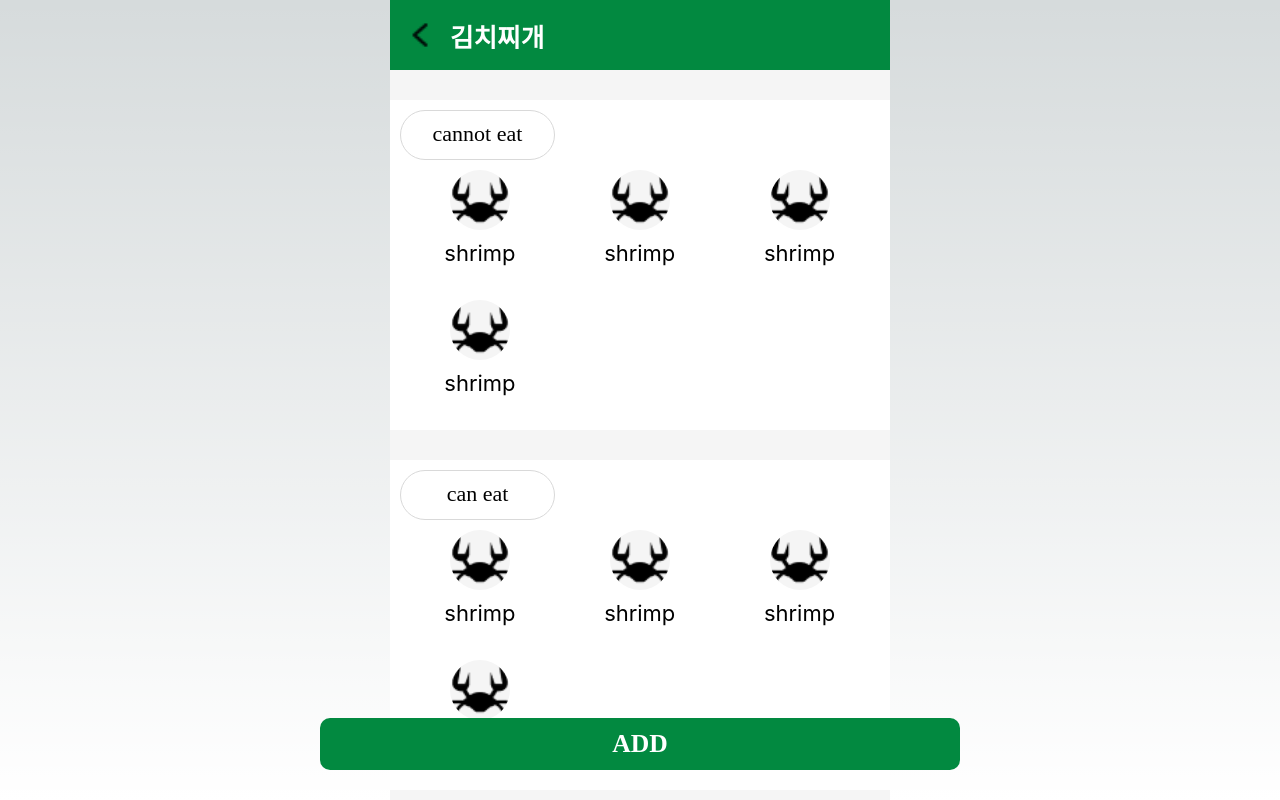
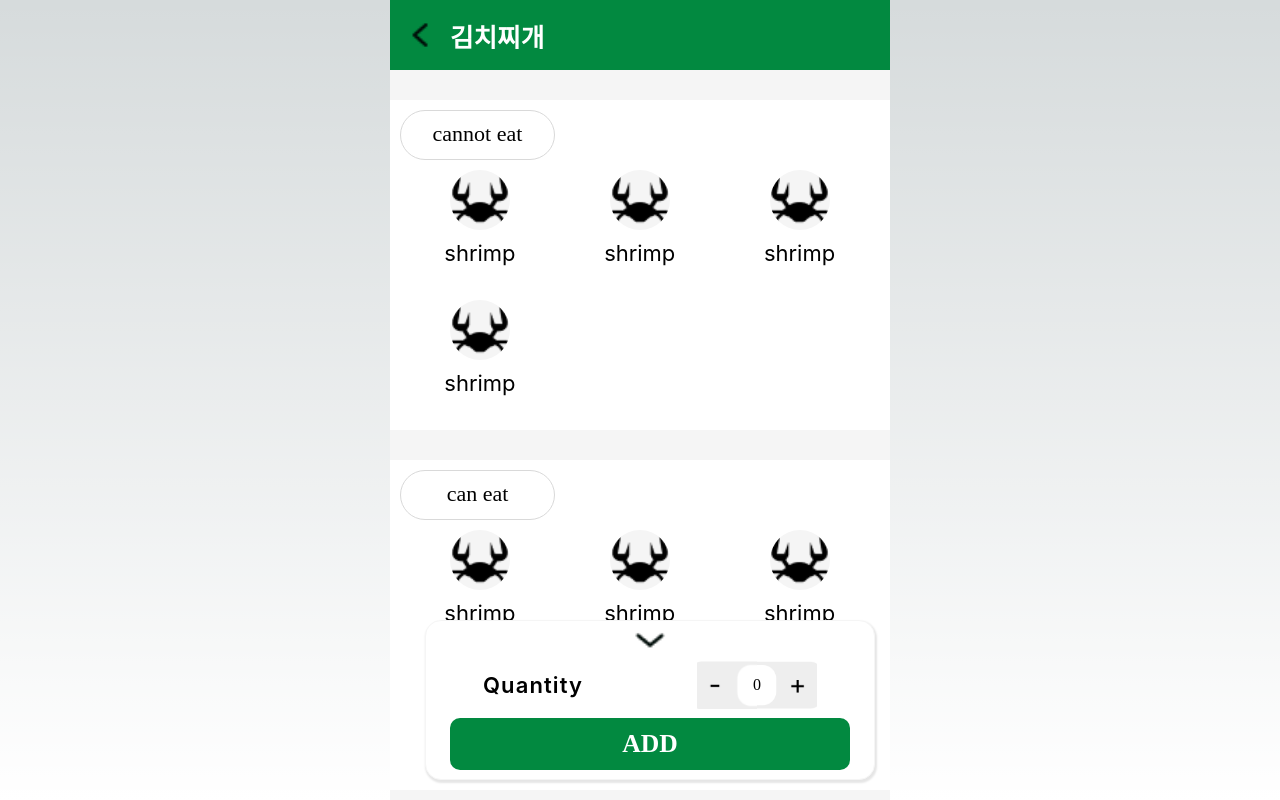
Before and after one commit to Capstone-2024-1/frontend, a Next.js app: page /menu/detail in a window 1280 px wide. Both pictures are taken after a click on the element "SELECT". Built offline with nearby package versions, Linux system fonts and the light colour scheme.

Commit message:
feat: AddBox 구현 (#17)

```diff
--- /dev/null
+++ b/src/components/foodDetail/AddBox.tsx
@@ -0,0 +1,142 @@
+import { setColor } from '@/utils/setColor';
+import { Box, CardMedia } from '@mui/material'
+import React, { useState } from 'react'
+
+const AddBox = ({handleClick}:{handleClick:()=>void}) => {
+  const [num, setNum] = useState<number>(0);
+  const handlePlus = () => {
+    setNum(num + 1);
+  }
+  const handleMinus = () => {
+    if(num>0)setNum(num - 1);
+  }
+  return (
+    <Box>
+      <Box sx={{...addStyle, right: '15%','@media (min-width: 500px)': {
+          right: 'calc(50% - 235px)',
+        },}}>
+            <CardMedia
+            component="img"
+            image={'/images/arrow-down.png'}
+            title="profile"
+            sx={imageStyle}
+            onClick={handleClick}
+            />
+            <Box sx={quantityStyle}>
+              <Box sx={textStyle}>
+                Quantity
+              </Box>
+              <Box sx={addBoxStyle}>
+                <CardMedia
+              component="img"
+              image={'/images/addLeft.png'}
+              title="profile"
+              sx={addImageStyle}
+              onClick={handleMinus}
+              />
+              <CardMedia
+              component="img"
+              image={'/images/addRight.png'}
+              title="profile"
+              sx={addImageStyle}
+              onClick={handlePlus}
+              />
+              <Box sx={numStyle}>
+                {num}
+              </Box>
+              </Box>
+            </Box>
+          </Box>
+          <Box sx={{...boxStyle, right: '15%','@media (min-width: 560px)': {
+          right: 'calc(50% - 210px)',
+        },}} onClick={handleClick}>
+          ADD
+          </Box>
+        </Box>
+  )
+}
+
+export default AddBox;
+
+const boxStyle = {
+  width: '70%',
+  maxWidth: '400px',
+  height: '3.25rem',
+  position: 'fixed',
+  '@media (max-width: 560px)': {
+    left: '10%',
+  },
+  bottom: '30px',
+  bgcolor: setColor('main'),
+  display: 'flex',
+  alignItems: 'center',
+  justifyContent: 'center',
+  color: 'white',
+  fontWeight: 'bold',
+  fontSize: '1.6rem',
+  borderRadius: '0.625rem',
+  cursor: 'pointer',
+  zIndex: 3,
+};
+
+const addStyle = {
+  width: '80%',
+  maxWidth: '450px',
+  height: '10rem',
+  position: 'fixed',
+  bottom: '20px',
+  bgcolor: 'white',
+  zIndex: 2,
+  border: '1px solid #F5F5F5',
+  borderRadius: '1rem',
+  boxShadow: '1px 2px 2px 1px rgba(0, 0, 0, 0.10)',
+  display: 'flex',
+  flexDirection: 'column',
+  alignItems: 'center',
+};
+const imageStyle = {
+  width: '40px',
+  height: '40px',
+  cursor: 'pointer',
+};
+
+const quantityStyle = {
+  width: '100%',
+  height: '3rem',
+  display: 'flex',
+  justifyContent: 'space-around',
+  alignItems: 'center',
+};
+
+const textStyle = {
+  fontFamily: 'Inter',
+  fontSize: '1.375rem',
+  fontStyle: 'normal',
+  fontWeight: 600,
+  lineHeight: 'normal',
+  letterSpacing: '0.0685rem',
+};
+
+const addBoxStyle = {
+  width: '120px',
+  height: '100%',
+  bgcolor: 'yellow',
+  display: 'flex',
+};
+
+const addImageStyle = {
+  width: '50%',
+  height: '100%',
+};
+const numStyle = {
+  position: 'absolute', // 절대 위치
+  top: 40, // 상단 정렬
+  right: 5, // 오른쪽 정렬
+  display: 'flex',
+  justifyContent: 'center',
+  alignItems: 'center',
+  width: '50%', // 너비 100%
+  height: '30%', // 높이 100%
+  // bgcolor: 'yellow',
+  zIndex: 2, // 다른 요소 위에 위치
+}
--- a/src/components/foodDetail/SelectBox.tsx
+++ b/src/components/foodDetail/SelectBox.tsx
@@ -1,6 +1,7 @@
 import { setColor } from '@/utils/setColor';
 import { Box } from '@mui/material';
 import React, { useState } from 'react'
+import AddBox from './AddBox';
 
 const SelectBox = () => {
   const [click, setClick] = useState<boolean>(false);
@@ -13,15 +14,15 @@ const SelectBox = () => {
       <Box>
       {
         !click &&
-        <Box sx={boxStyle} onClick={handleClick}>
+        <Box sx={{...boxStyle, right: '15%','@media (min-width: 560px)': {
+          right: 'calc(50% - 210px)',
+        },}} onClick={handleClick}>
         SELECT
         </Box>
       }
       {
-          click &&
-          <Box sx={boxStyle} onClick={handleClick}>
-        ADD
-        </Box>
+        click &&
+        <AddBox handleClick={handleClick}/>
       }
 
       </Box>
@@ -33,10 +34,13 @@ const SelectBox = () => {
 export default SelectBox;
 
 const boxStyle = {
-  width: '50%',
+  width: '70%',
+  maxWidth: '400px',
   height: '3.25rem',
   position: 'fixed',
-  left: '25%',
+  '@media (max-width: 560px)': {
+    left: '10%',
+  },
   bottom: '30px',
   bgcolor: setColor('main'),
   display: 'flex',
@@ -46,5 +50,6 @@ const boxStyle = {
   fontWeight: 'bold',
   fontSize: '1.6rem',
   borderRadius: '0.625rem',
-
+  cursor: 'pointer',
+  zIndex: 3,
 };
```
Also changed, not shown: public/images/addLeft.png (added), public/images/addRight.png (added).
